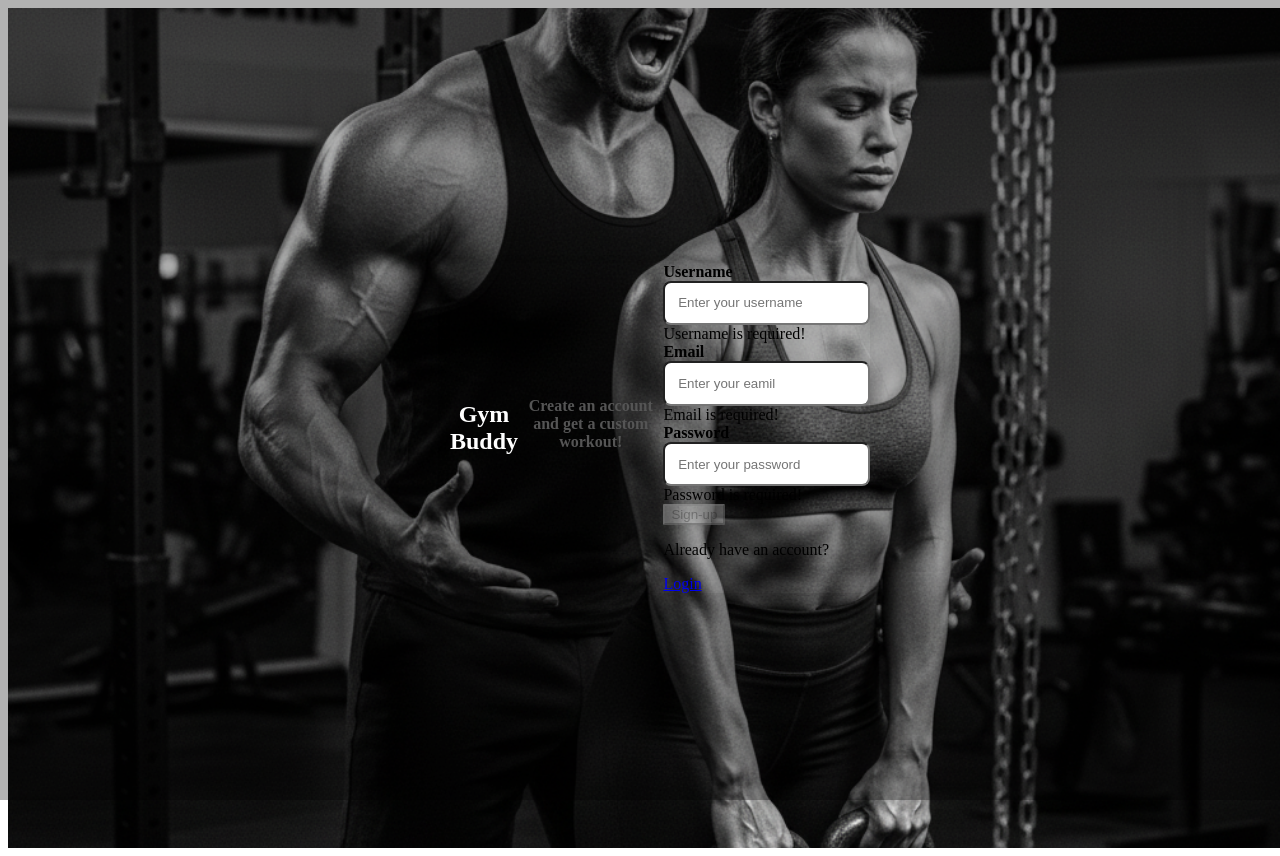
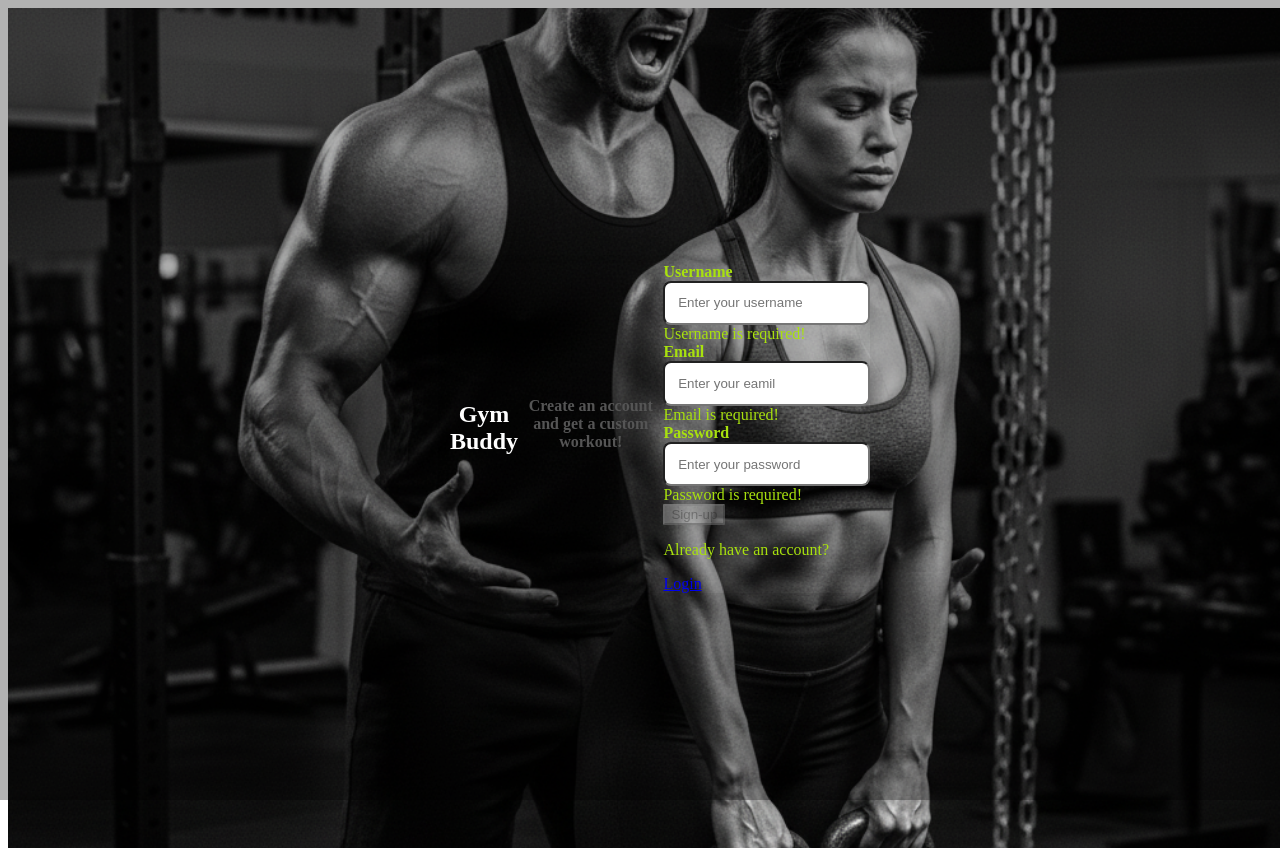
Before and after one commit to SetCra123/Gym-Buddy, a React (Vite) app in the folder client/: page /signup in a window 1280 px wide. Shown: the top 856 px of the page. Built offline with nearby package versions, Linux system fonts and the light colour scheme.

Commit message:
I added to exercise seeds, adjusted CSS of auth pages

```diff
--- a/client/src/AuthForms.css
+++ b/client/src/AuthForms.css
@@ -73,11 +73,21 @@
     display: flex;
     align-items: right;
     justify-content: center;
+    color:#a8e10e;
 
   }
 
   .form-control-email {
     margin-left: 1.9em;
+    color:#a8e10e;
+  }
+
+  .form-container-pw {
+    color:#a8e10e;
+  }
+
+  .form-sup {
+    color:#a8e10e;
   }
 
   /* fade animation
--- a/client/src/pages/Login.jsx
+++ b/client/src/pages/Login.jsx
@@ -86,7 +86,7 @@ export default function Login() {
                             <Form.Control.Feedback type='invalid'>Email is required!</Form.Control.Feedback>
                         </Form.Group>
 
-                        <Form.Group className>
+                        <Form.Group className="form-container-pw">
                             <Form.Label htmlFor="password">
                                 <strong>Password</strong>
                             </Form.Label>
--- a/client/src/pages/SignUp.jsx
+++ b/client/src/pages/SignUp.jsx
@@ -66,7 +66,7 @@ export default function Signup() {
                         <Alert dismissible onClose={() => setShowAlert(false)} show={showAlert} variant="danger">
                             Something went wrong with your sign-up!
                         </Alert>
-                        <Form.Group className="mb-3">
+                        <Form.Group className="mb-3 form-sup">
                             <Form.Label htmlFor="username">
                                 <strong>Username</strong>
                             </Form.Label>
@@ -82,7 +82,7 @@ export default function Signup() {
                             <Form.Control.Feedback type="invalid">Username is required!</Form.Control.Feedback>
                         </Form.Group>
 
-                        <Form.Group className="mb-3">
+                        <Form.Group className="mb-3 form-sup">
                             <Form.Label htmlFor="email">
                                 <strong>Email</strong>
                             </Form.Label>
@@ -97,7 +97,7 @@ export default function Signup() {
                             />
                             <Form.Control.Feedback type="invalid">Email is required!</Form.Control.Feedback>
                         </Form.Group>
-                        <Form.Group className="mb-3">
+                        <Form.Group className="mb-3 form-sup">
                             <Form.Label htmlFor="password">
                                 <strong>Password</strong>
                             </Form.Label>
@@ -120,7 +120,7 @@ export default function Signup() {
                             Sign-up
                         </Button>
                         <div>
-                            <p className="text-center mb-0 mt-3">Already have an account?</p>
+                            <p className="text-center mb-0 mt-3 form-sup">Already have an account?</p>
                             <Link to='/login' className="btn btn-primary border w-100 rounded rext-decoration-nopne">
                                 Login
                             </Link>
```
Also changed, not shown: 2 other files (tests, documents, lock files or other folders).
